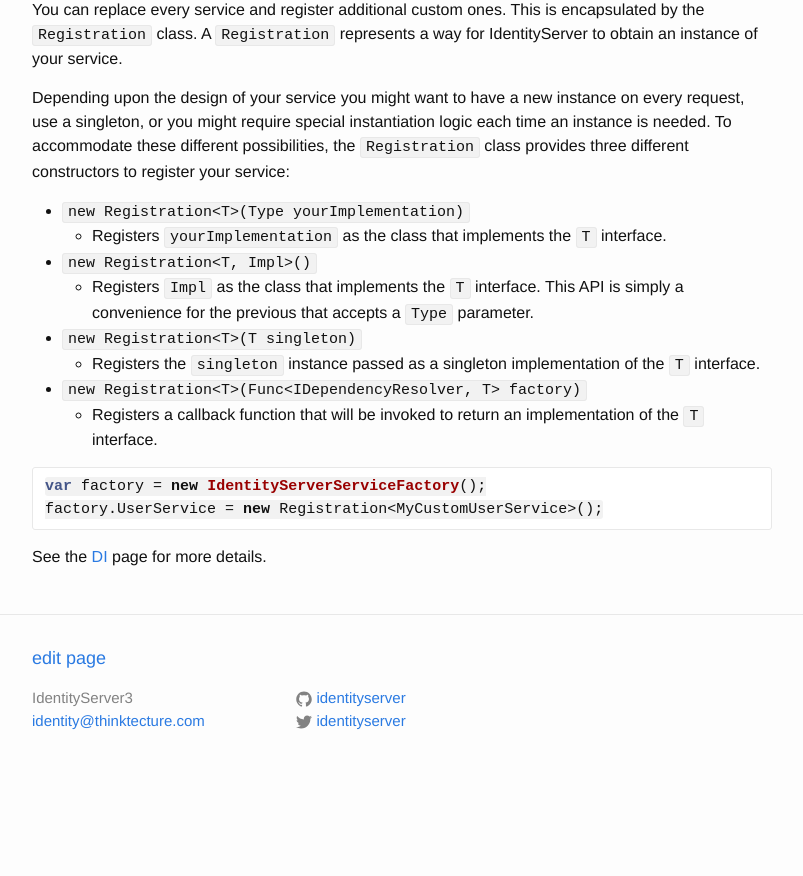
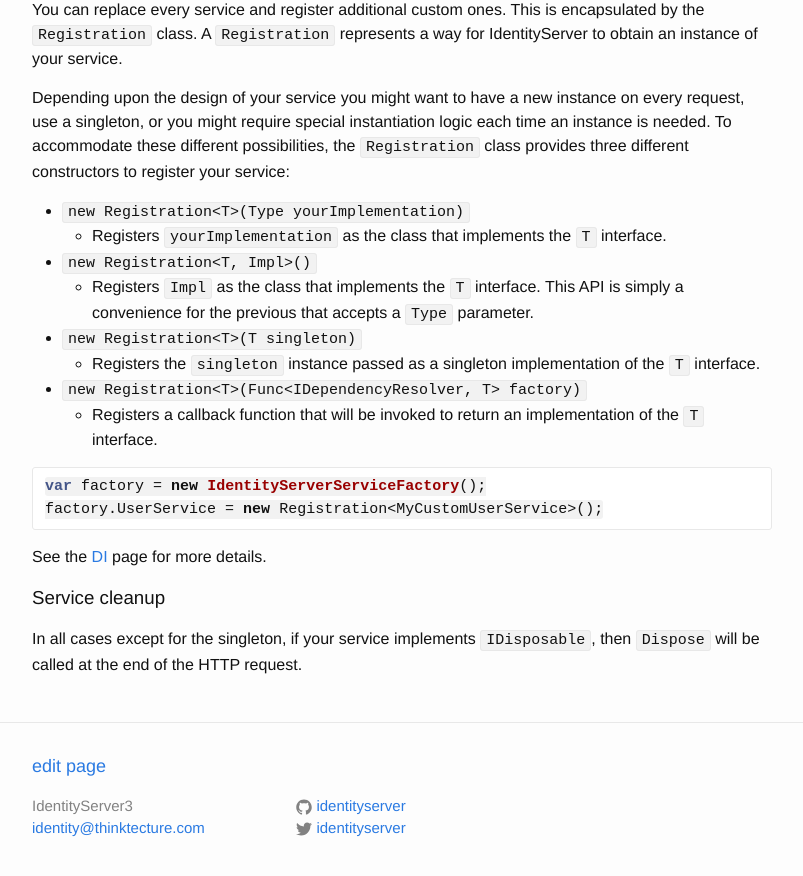
Before and after one commit to IdentityServer/Documentation, a Jekyll site: the page built from docs/advanced/customServices.md, in a window 1280 px wide and 900 px high, scrolled down 609 px. Shown: the top 876 px of the window, without its empty margins (238-1041 px from the left). Built offline with Jekyll 4.4.1, drawn with Linux system fonts in a browser that asks for light colours; Markdown is read by kramdown in place of the engine named in the settings; before the commit the page ends 1401 px from its top, so only the background shows below that.

Commit message:
Update customServices.md

````diff
--- a/docs/advanced/customServices.md
+++ b/docs/advanced/customServices.md
@@ -46,3 +46,7 @@
 ```
 
 See the [DI](di.html) page for more details.
+
+### Service cleanup
+
+In all cases except for the singleton, if your service implements `IDisposable`, then `Dispose` will be called at the end of the HTTP request.
````
